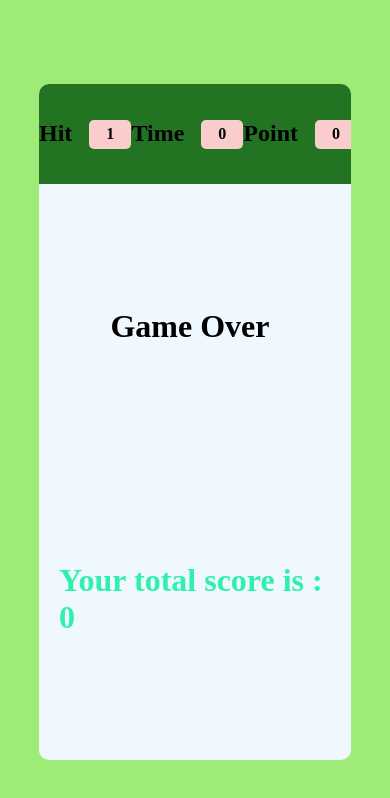
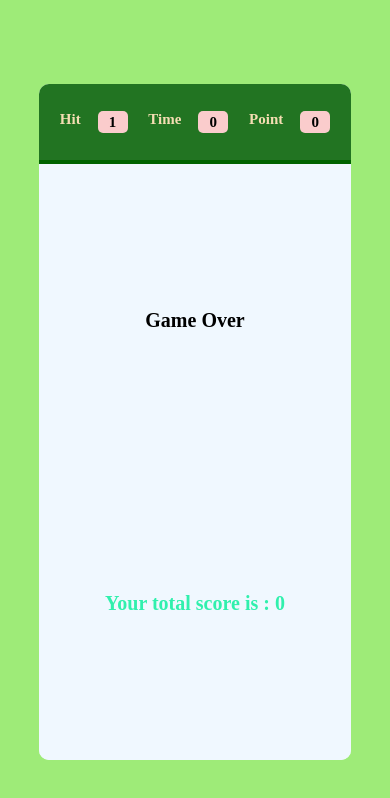
Before and after one commit to amit0688/Bubble-game, a plain HTML site: page index.html in a window 390 px wide. Drawn offline with Linux system fonts and the light colour scheme.

Commit message:
6th nov update

```diff
--- a/index.js
+++ b/index.js
@@ -54,7 +54,7 @@ function runTimer(){
         }else{
             clearInterval(timeInt);
             document.getElementById("bot").style.pointerEvents = "none";
-            document.querySelector(".bot").innerHTML = `<h1 id = "tex">Game Over</h1> <br>  <h1 id ="dj"> Your total score is : ${score}</h1>`;
+            document.querySelector(".bot").innerHTML = `<h1 id = "tex">Game Over</h1> <h1 id ="dj"> Your total score is : ${score}</h1>`;
         }
 
     },1000);
--- a/style.css
+++ b/style.css
@@ -48,7 +48,6 @@ body{
     justify-content: center;
     align-items: center;
     font-weight: 700;
-
 }
 
 .bot{
@@ -60,6 +59,7 @@ body{
     justify-content: center;
     align-items: center;
     padding: 20px;
+    background-color: aliceblue;
 
 }
 
@@ -69,13 +69,13 @@ body{
     /* margin: 1vh; */
     height: 50px;
     width: 50px;
-    background-color: rgb(255, 0, 98);
+    background-color: rgb(236, 240, 9);
     border-radius: 100%;
     display: flex;
     justify-content: center;
     align-items: center;
     font-weight: 800;
-    color: white;
+    color: black;
     cursor: pointer;
 
 }
@@ -99,3 +99,44 @@ body{
     color: rgb(48, 240, 173);
 
 }
+
+
+@media screen and (max-width: 480px) {
+    .ball{
+        height: 30px;
+        width: 30px;
+    }
+
+
+
+    #tex{
+        font-size: 20px;
+    }
+
+    #dj{
+        font-size: 20px;
+    }
+
+    .num{
+        font-size: 15px;
+        height: 22px;
+        width: 30px;
+    }
+
+    .cont h2{
+        font-size: 15px;
+        color: wheat;
+    }
+    .top{
+        height: 80px;
+        border-bottom: 4px solid darkgreen;
+    }
+
+    .bot{
+        overflow: hidden;
+        height: calc(100% - 80px);
+    }
+
+
+
+  }
```
